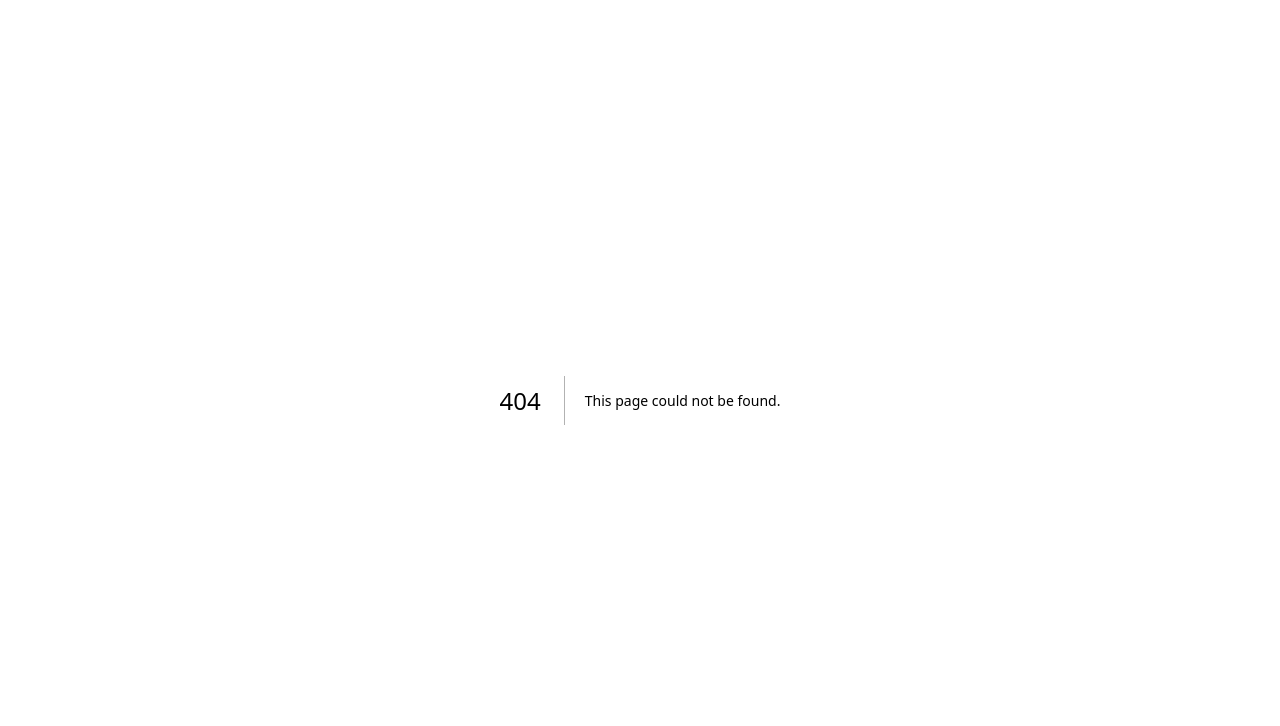
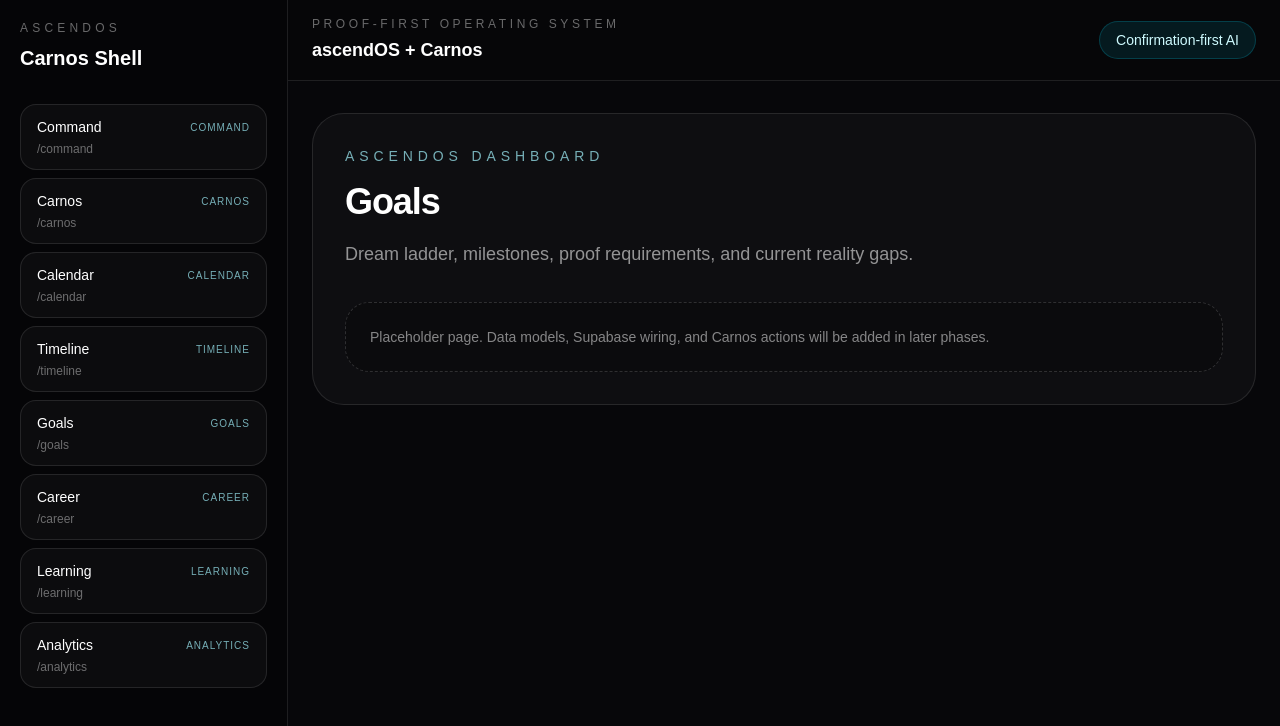
Before and after one commit to AneeshHatkar/ascendos, a Next.js app: page /goals in a window 1280 px wide. Before the commit this address had no page. Shown: the top 726 px of the page. Built offline with nearby package versions, Linux system fonts and the light colour scheme.

Commit message:
Add core placeholder dashboard routes

```diff
--- /dev/null
+++ b/src/app/analytics/page.tsx
@@ -0,0 +1,26 @@
+import { AppShell } from "@/components/layout/app-shell";
+
+export default function AnalyticsPage() {
+  return (
+    <AppShell>
+      <section className="mx-auto max-w-5xl rounded-[2rem] border border-white/10 bg-white/[0.03] p-8">
+        <p className="text-sm uppercase tracking-[0.35em] text-cyan-200/70">
+          ascendOS dashboard
+        </p>
+        <h2 className="mt-4 text-4xl font-semibold tracking-[-0.03em]">
+          Analytics
+        </h2>
+        <p className="mt-4 max-w-3xl text-lg leading-8 text-white/55">
+          Cross-domain trends, warnings, correlations, and proof intelligence.
+        </p>
+
+        <div className="mt-8 rounded-3xl border border-dashed border-white/15 bg-black/20 p-6">
+          <p className="text-sm text-white/50">
+            Placeholder page. Data models, Supabase wiring, and Carnos actions
+            will be added in later phases.
+          </p>
+        </div>
+      </section>
+    </AppShell>
+  );
+}
--- /dev/null
+++ b/src/app/calendar/page.tsx
@@ -0,0 +1,26 @@
+import { AppShell } from "@/components/layout/app-shell";
+
+export default function CalendarPage() {
+  return (
+    <AppShell>
+      <section className="mx-auto max-w-5xl rounded-[2rem] border border-white/10 bg-white/[0.03] p-8">
+        <p className="text-sm uppercase tracking-[0.35em] text-cyan-200/70">
+          ascendOS dashboard
+        </p>
+        <h2 className="mt-4 text-4xl font-semibold tracking-[-0.03em]">
+          Calendar
+        </h2>
+        <p className="mt-4 max-w-3xl text-lg leading-8 text-white/55">
+          Schedule reality, tasks, routines, deadlines, and time-blocked execution.
+        </p>
+
+        <div className="mt-8 rounded-3xl border border-dashed border-white/15 bg-black/20 p-6">
+          <p className="text-sm text-white/50">
+            Placeholder page. Data models, Supabase wiring, and Carnos actions
+            will be added in later phases.
+          </p>
+        </div>
+      </section>
+    </AppShell>
+  );
+}
--- /dev/null
+++ b/src/app/career/page.tsx
@@ -0,0 +1,26 @@
+import { AppShell } from "@/components/layout/app-shell";
+
+export default function CareerPage() {
+  return (
+    <AppShell>
+      <section className="mx-auto max-w-5xl rounded-[2rem] border border-white/10 bg-white/[0.03] p-8">
+        <p className="text-sm uppercase tracking-[0.35em] text-cyan-200/70">
+          ascendOS dashboard
+        </p>
+        <h2 className="mt-4 text-4xl font-semibold tracking-[-0.03em]">
+          Career
+        </h2>
+        <p className="mt-4 max-w-3xl text-lg leading-8 text-white/55">
+          Applications, resumes, referrals, interviews, follow-ups, and outcomes.
+        </p>
+
+        <div className="mt-8 rounded-3xl border border-dashed border-white/15 bg-black/20 p-6">
+          <p className="text-sm text-white/50">
+            Placeholder page. Data models, Supabase wiring, and Carnos actions
+            will be added in later phases.
+          </p>
+        </div>
+      </section>
+    </AppShell>
+  );
+}
--- /dev/null
+++ b/src/app/carnos/page.tsx
@@ -0,0 +1,26 @@
+import { AppShell } from "@/components/layout/app-shell";
+
+export default function CarnosPage() {
+  return (
+    <AppShell>
+      <section className="mx-auto max-w-5xl rounded-[2rem] border border-white/10 bg-white/[0.03] p-8">
+        <p className="text-sm uppercase tracking-[0.35em] text-cyan-200/70">
+          ascendOS dashboard
+        </p>
+        <h2 className="mt-4 text-4xl font-semibold tracking-[-0.03em]">
+          Carnos
+        </h2>
+        <p className="mt-4 max-w-3xl text-lg leading-8 text-white/55">
+          AI companion interface for reflection, extraction, and confirmation-first action.
+        </p>
+
+        <div className="mt-8 rounded-3xl border border-dashed border-white/15 bg-black/20 p-6">
+          <p className="text-sm text-white/50">
+            Placeholder page. Data models, Supabase wiring, and Carnos actions
+            will be added in later phases.
+          </p>
+        </div>
+      </section>
+    </AppShell>
+  );
+}
--- /dev/null
+++ b/src/app/command/page.tsx
@@ -0,0 +1,26 @@
+import { AppShell } from "@/components/layout/app-shell";
+
+export default function CommandPage() {
+  return (
+    <AppShell>
+      <section className="mx-auto max-w-5xl rounded-[2rem] border border-white/10 bg-white/[0.03] p-8">
+        <p className="text-sm uppercase tracking-[0.35em] text-cyan-200/70">
+          ascendOS dashboard
+        </p>
+        <h2 className="mt-4 text-4xl font-semibold tracking-[-0.03em]">
+          Command
+        </h2>
+        <p className="mt-4 max-w-3xl text-lg leading-8 text-white/55">
+          Daily mission, proof actions, risks, correction, and Carnos alignment.
+        </p>
+
+        <div className="mt-8 rounded-3xl border border-dashed border-white/15 bg-black/20 p-6">
+          <p className="text-sm text-white/50">
+            Placeholder page. Data models, Supabase wiring, and Carnos actions
+            will be added in later phases.
+          </p>
+        </div>
+      </section>
+    </AppShell>
+  );
+}
--- /dev/null
+++ b/src/app/goals/page.tsx
@@ -0,0 +1,26 @@
+import { AppShell } from "@/components/layout/app-shell";
+
+export default function GoalsPage() {
+  return (
+    <AppShell>
+      <section className="mx-auto max-w-5xl rounded-[2rem] border border-white/10 bg-white/[0.03] p-8">
+        <p className="text-sm uppercase tracking-[0.35em] text-cyan-200/70">
+          ascendOS dashboard
+        </p>
+        <h2 className="mt-4 text-4xl font-semibold tracking-[-0.03em]">
+          Goals
+        </h2>
+        <p className="mt-4 max-w-3xl text-lg leading-8 text-white/55">
+          Dream ladder, milestones, proof requirements, and current reality gaps.
+        </p>
+
+        <div className="mt-8 rounded-3xl border border-dashed border-white/15 bg-black/20 p-6">
+          <p className="text-sm text-white/50">
+            Placeholder page. Data models, Supabase wiring, and Carnos actions
+            will be added in later phases.
+          </p>
+        </div>
+      </section>
+    </AppShell>
+  );
+}
--- /dev/null
+++ b/src/app/learning/page.tsx
@@ -0,0 +1,26 @@
+import { AppShell } from "@/components/layout/app-shell";
+
+export default function LearningPage() {
+  return (
+    <AppShell>
+      <section className="mx-auto max-w-5xl rounded-[2rem] border border-white/10 bg-white/[0.03] p-8">
+        <p className="text-sm uppercase tracking-[0.35em] text-cyan-200/70">
+          ascendOS dashboard
+        </p>
+        <h2 className="mt-4 text-4xl font-semibold tracking-[-0.03em]">
+          Learning
+        </h2>
+        <p className="mt-4 max-w-3xl text-lg leading-8 text-white/55">
+          Skill paths, practice systems, projects, quizzes, and proof-gated mastery.
+        </p>
+
+        <div className="mt-8 rounded-3xl border border-dashed border-white/15 bg-black/20 p-6">
+          <p className="text-sm text-white/50">
+            Placeholder page. Data models, Supabase wiring, and Carnos actions
+            will be added in later phases.
+          </p>
+        </div>
+      </section>
+    </AppShell>
+  );
+}
--- /dev/null
+++ b/src/app/timeline/page.tsx
@@ -0,0 +1,26 @@
+import { AppShell } from "@/components/layout/app-shell";
+
+export default function TimelinePage() {
+  return (
+    <AppShell>
+      <section className="mx-auto max-w-5xl rounded-[2rem] border border-white/10 bg-white/[0.03] p-8">
+        <p className="text-sm uppercase tracking-[0.35em] text-cyan-200/70">
+          ascendOS dashboard
+        </p>
+        <h2 className="mt-4 text-4xl font-semibold tracking-[-0.03em]">
+          Timeline
+        </h2>
+        <p className="mt-4 max-w-3xl text-lg leading-8 text-white/55">
+          Chronological truth layer for events, proof, decisions, and audit history.
+        </p>
+
+        <div className="mt-8 rounded-3xl border border-dashed border-white/15 bg-black/20 p-6">
+          <p className="text-sm text-white/50">
+            Placeholder page. Data models, Supabase wiring, and Carnos actions
+            will be added in later phases.
+          </p>
+        </div>
+      </section>
+    </AppShell>
+  );
+}
```
Also changed, not shown: 2 other files (tests, documents, lock files or other folders).
